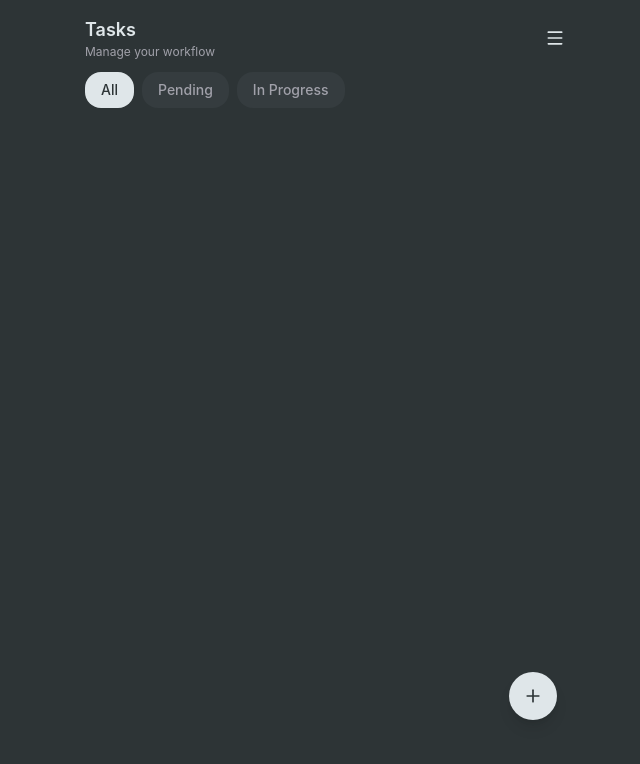
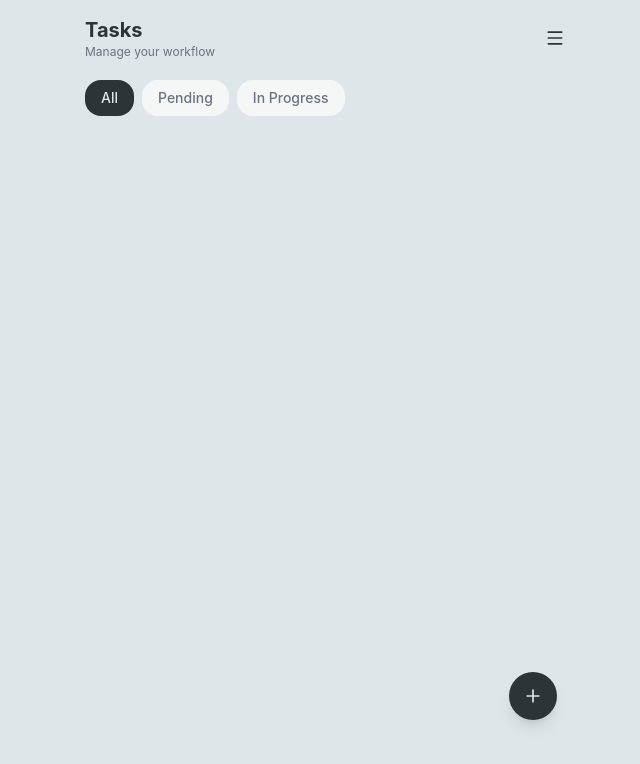
Before and after one commit to AnwarHosenDev/tasks, a React (Vite) app: page / in a window 1280 px wide. Shown: the top 764 px of the page, without its empty margins (315-955 px from the left). Built offline with nearby package versions, Linux system fonts and the light colour scheme.

Commit message:
Update AppDrawer and TaskHeader components for improved UI and theme handling

```diff
--- a/src/components/AppDrawer.tsx
+++ b/src/components/AppDrawer.tsx
@@ -1,13 +1,7 @@
 import { X, Moon, Sun, BookOpen, GitBranch } from "lucide-react";
 import { Drawer } from "@/components/Drawer";
 import type { AppDrawerProps, SidebarItem } from "@/types/appDrawer.types";
-import {
-  APP_NAME,
-  APP_VERSION,
-  GITHUB_PROFILE,
-  GITHUB_REPO,
-  LICENCE,
-} from "@/constants";
+import { APP_VERSION, GITHUB_PROFILE, GITHUB_REPO, LICENCE } from "@/constants";
 
 export function AppDrawer({
   open,
@@ -31,41 +25,42 @@ export function AppDrawer({
     <Drawer isOpen={open} onClose={onClose} position="right" width="w-60">
       <div className="h-full flex flex-col">
         {/* Header */}
-        <div className="flex items-center justify-between p-4 border-b border-border">
-          <h2 className="font-semibold text-secondary">{APP_NAME}</h2>
+        <div className="flex items-center justify-between p-6 border-b border-border">
+          <h2 className="text-lg font-semibold text-secondary">Menu</h2>
           <button onClick={onClose}>
-            <X size={18} />
+            <X size={20} />
           </button>
         </div>
 
         {/* Body */}
-        <div className="flex-1 p-4 space-y-6">
+        <div className="flex-1 p-6 space-y-8">
           {/* Sidebar items */}
-          <button
-            onClick={toggleTheme}
-            className="flex items-center gap-2 text-sm text-secondary"
-          >
-            {theme === "light" ? <Moon size={16} /> : <Sun size={16} />}
-            {theme === "dark" ? "Light Theme" : "Dark Theme"}
-          </button>
-
           {sidebarItem.map((item, index) => {
             return (
               <a
                 key={index}
                 href={item.link}
                 target="_blank"
-                className="flex items-center gap-2 text-sm text-secondary hover:underline"
+                className="flex items-center gap-2 text-[16px] text-secondary hover:underline"
               >
                 <item.icon size={14} />
                 {item.label}
               </a>
             );
           })}
+
+          {/* Toggle Theme Button */}
+          <button
+            onClick={toggleTheme}
+            className="flex items-center gap-2 text-[16px] text-secondary"
+          >
+            {theme === "light" ? <Moon size={16} /> : <Sun size={16} />}
+            {theme === "dark" ? "Light Theme" : "Dark Theme"}
+          </button>
         </div>
 
         {/* Footer */}
-        <div className="p-4 border-t border-border text-xs text-muted flex items-center justify-between gap-2">
+        <div className="p-6 text-xs text-muted flex items-center justify-between gap-2">
           <a
             href={GITHUB_REPO}
             target="_blank"
--- a/src/components/TaskHeader.tsx
+++ b/src/components/TaskHeader.tsx
@@ -3,6 +3,7 @@ import { TaskFilters } from "./TaskFilters";
 import { AppDrawer } from "@/components/AppDrawer";
 import { Menu } from "lucide-react";
 import type { TaskHeaderProps } from "@/types/taskHeader.types";
+import { APP_NAME } from "@/constants";
 
 export function TaskHeader({
   theme,
@@ -15,10 +16,10 @@ export function TaskHeader({
 
   return (
     <div className="px-4 pt-4 pb-3">
-      <div className="flex items-center justify-between">
+      <div className="flex items-center justify-between pb-2">
         {/* Title */}
         <div>
-          <h1 className="text-lg font-semibold text-secondary">Tasks</h1>
+          <h1 className="text-xl font-bold text-secondary">{APP_NAME}</h1>
           <p className="text-xs text-muted">Manage your workflow</p>
         </div>
 
--- a/src/hooks/useTheme.ts
+++ b/src/hooks/useTheme.ts
@@ -4,7 +4,7 @@ import type { Theme, UseTheme } from "@/types/useTheme.types";
 export function useTheme(): UseTheme {
   // Initialize theme state
   const [theme, setTheme] = useState<Theme>(() => {
-    return (localStorage.getItem("theme") as Theme) || "dark";
+    return (localStorage.getItem("theme") as Theme) || "light";
   });
 
   // Update document's class
```
